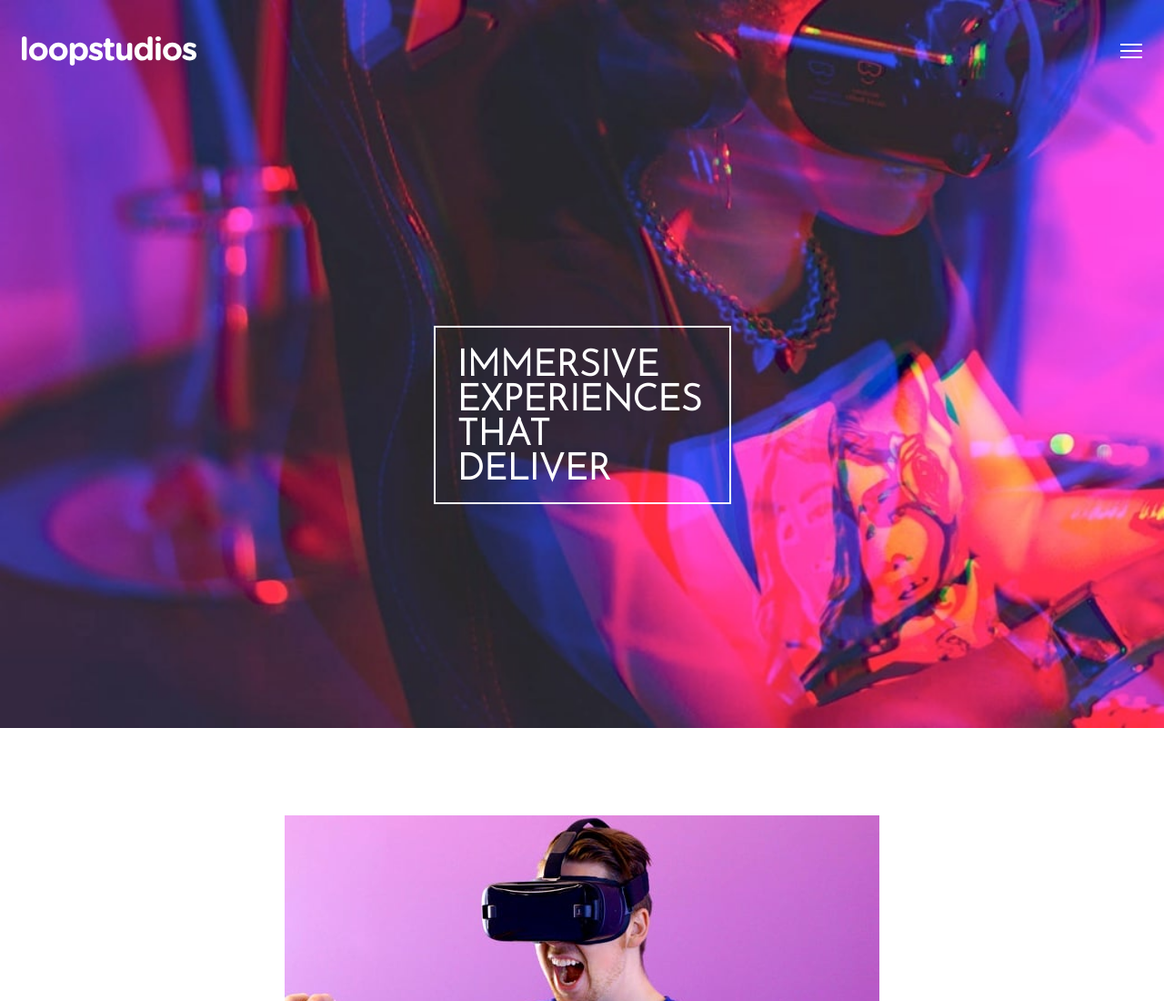
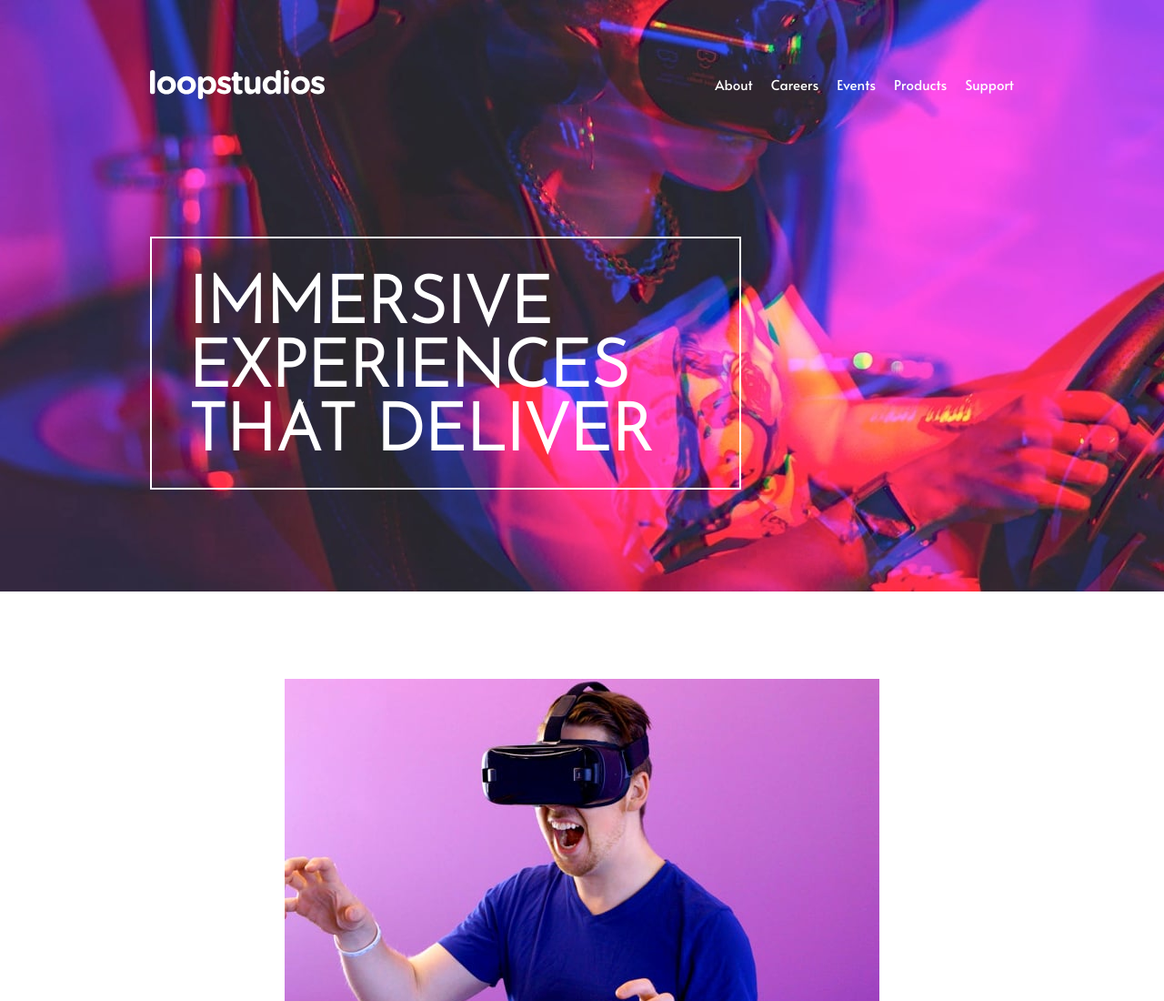
Before and after one commit to SlobodanStojkovic/landing-page-loop-studios, a website: page index.html in a window 1280 px wide. Shown: the top 1100 px of the page at 91% size. Drawn offline with Linux system fonts and the light colour scheme.

Commit message:
Add header styles for desktop

```diff
--- a/index.html
+++ b/index.html
@@ -34,9 +34,9 @@
                     >About</a
                   >
                 </li>
-                <li class="navbar__wrapper__wrapper__header-menu__item">
+                <li class="navbar__wrapper__header-menu__item">
                   <a
-                    class="navbar__wrapper__wrapper__header-menu__link"
+                    class="navbar__wrapper__header-menu__link"
                     href="#"
                     title="Careers"
                     >Careers</a
--- a/src/scss/index.scss
+++ b/src/scss/index.scss
@@ -77,6 +77,7 @@ $alata: "Alata";
 
   @media (min-width: 1024px) {
     background-image: url(../img/desktop/image-hero.jpg);
+    height: 650px;
   }
 }
 
@@ -101,12 +102,46 @@ $alata: "Alata";
 
     & nav {
       display: none;
+
+      @media (min-width: 1024px) {
+        display: inline-block;
+      }
     }
 
     &__menu-icon {
       width: 24px;
       height: 16px;
       align-self: center;
+
+      @media (min-width: 1024px) {
+        display: none;
+      }
+    }
+
+    &__header-menu {
+      @media (min-width: 1024px) {
+        display: flex;
+        gap: 20px;
+        list-style-type: none;
+
+        &__item {
+          color: $white;
+        }
+
+        &__link {
+          color: $white;
+          text-decoration: none;
+          font-family: $alata;
+          font-style: normal;
+          font-weight: normal;
+          font-size: 15px;
+          line-height: 25px;
+        }
+      }
+    }
+
+    @media (min-width: 1024px) {
+      padding: 64px 165px;
     }
   }
 
@@ -125,6 +160,20 @@ $alata: "Alata";
       font-size: 40px;
       line-height: 38px;
       padding: 24px;
+
+      @media (min-width: 1024px) {
+        font-size: 72px;
+        line-height: 70px;
+        padding: 40px;
+      }
+    }
+
+    @media (min-width: 1024px) {
+      margin: 0;
+      width: 650px;
+      height: 278px;
+      align-self: flex-start;
+      margin: 75px 165px;
     }
   }
 }
```
Also changed, not shown: dist/css/index.css.
